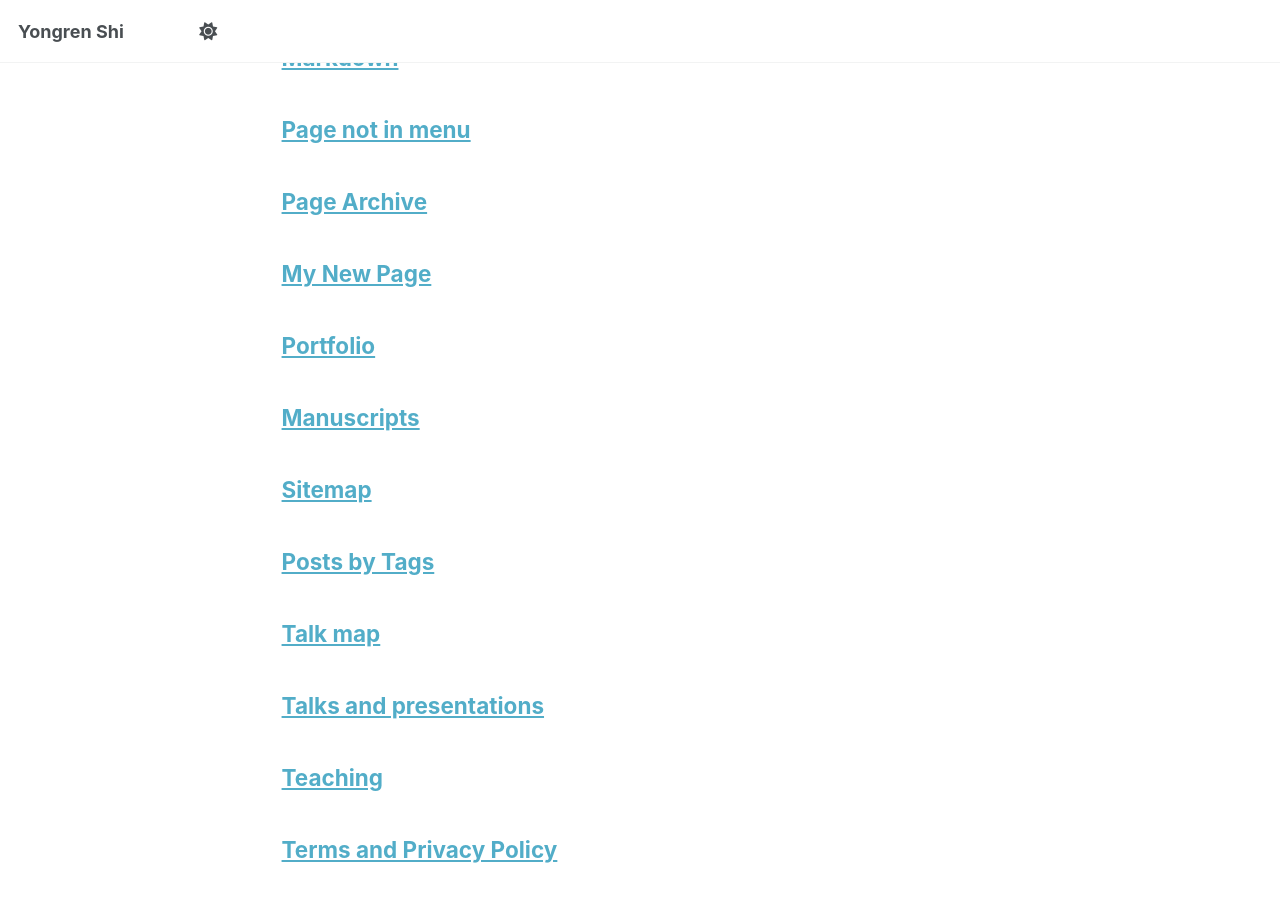
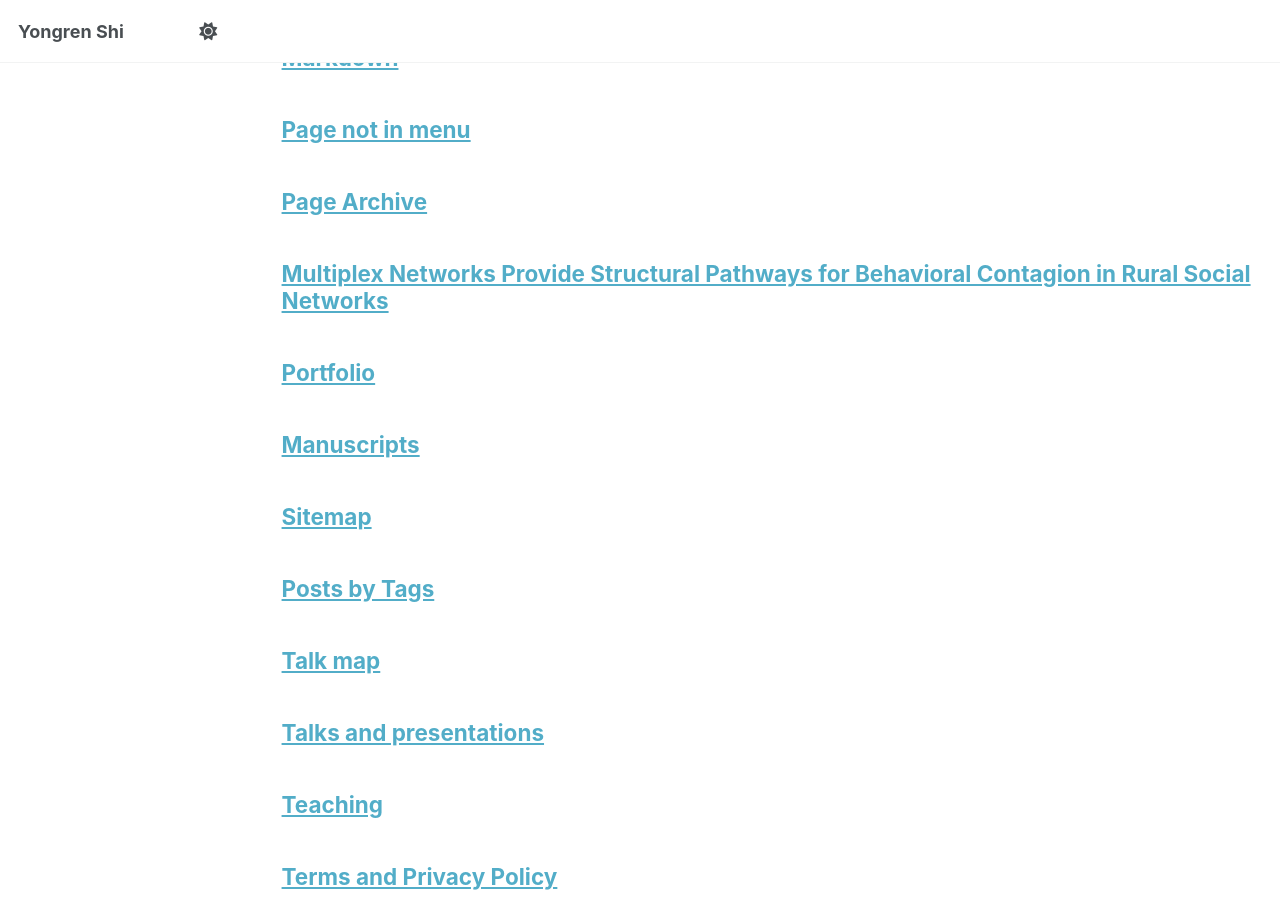
Before and after one commit to YongrenShi/YongrenShi, a Jekyll site: the page built from _pages/page-archive.html, in a window 1280 px wide and 900 px high, scrolled down 632 px. Built offline with Jekyll 4.4.1, drawn with Linux system fonts in a browser that asks for light colours; a script that is not in the unit is left out.

Commit message:
Update paper_multiplexity.md

```diff
--- a/_pages/paper_multiplexity.md
+++ b/_pages/paper_multiplexity.md
@@ -1,9 +1,9 @@
 ---
 layout: single
-title: "My New Page"
+title: "Multiplex Networks Provide Structural Pathways for Behavioral Contagion in Rural Social Networks"
 permalink: /paper_multiplexity/
 author_profile: true
 ---
-Multiplex Networks Provide Structural Pathways for Behavioral Contagion in Rural Social Networks
+with Edo Airoldi and Nicholas A. Christakis
 
 Human social networks are inherently multiplex, comprising overlapping layers of relationships. Different layers not only have distinct structural properties and interpersonal dynamics, but also interact to form complex and interdependent pathways for contagion. This poses a fundamental problem in understanding behavioral diffusion and in devising effective network‑based interventions. We introduce a new conceptualization of how much each network layer contributes to critical contagion pathways and quantify it using a novel metric, network torque. We collected complete sociocentric maps of 110 rural Honduran communities using a battery of 11 name generators and implemented exogenous interventions to study behavioral contagion on multiplex human networks. In a novel statistical framework, we assess the extent to which specific network layers alter global connectivity and support the spread of three experimentally introduced health practices. The results show that specific relationship types—such as close friendships—uniquely enable non-overlapping diffusion pathways, amplifying behavioral change at the village level. For instance, non-redundant pathways enabled by closest friends can increase the adoption of correct knowledge about feeding newborns inappropriate “chupones” and enhance attitudes regarding fathers’ involvement in postpartum care.
```
